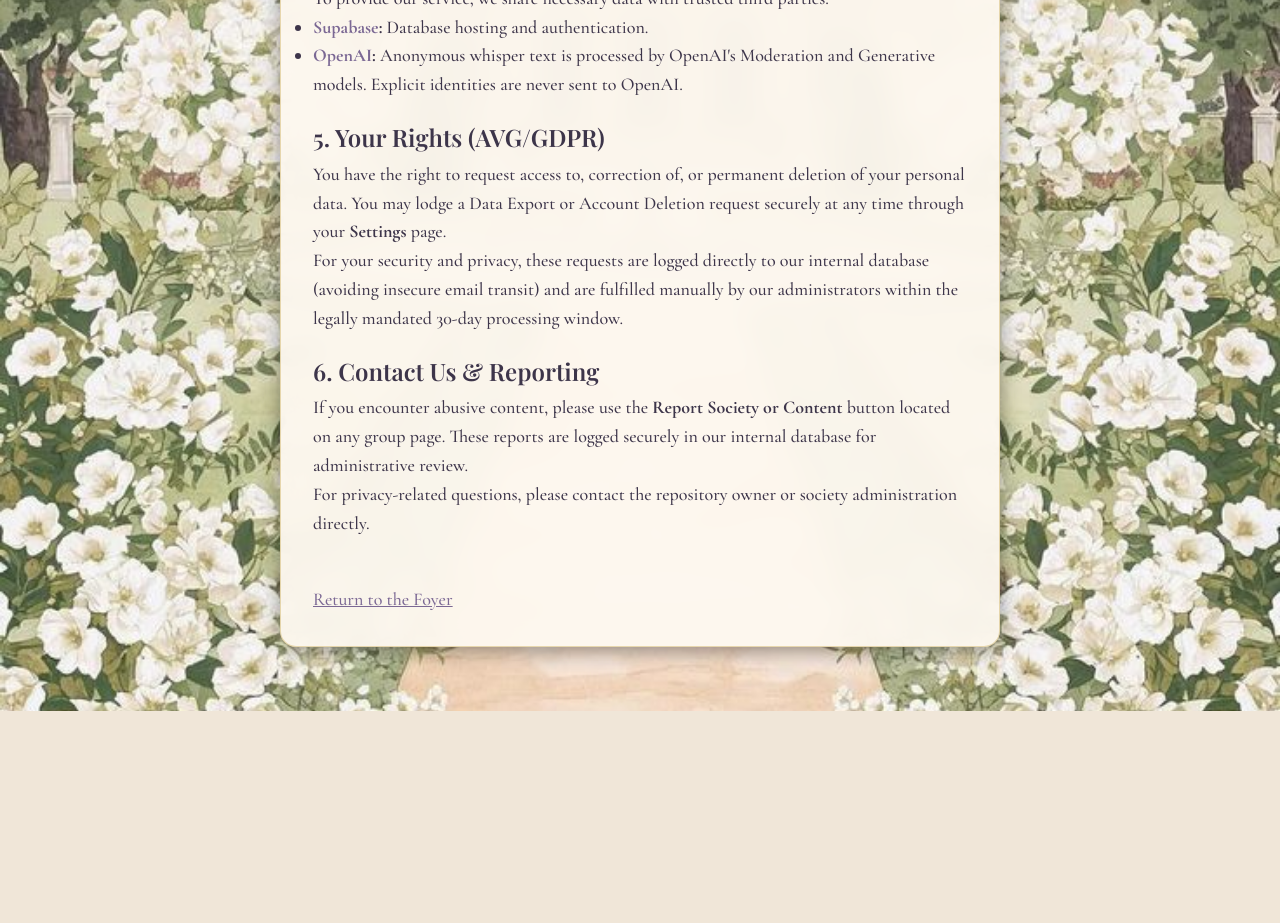
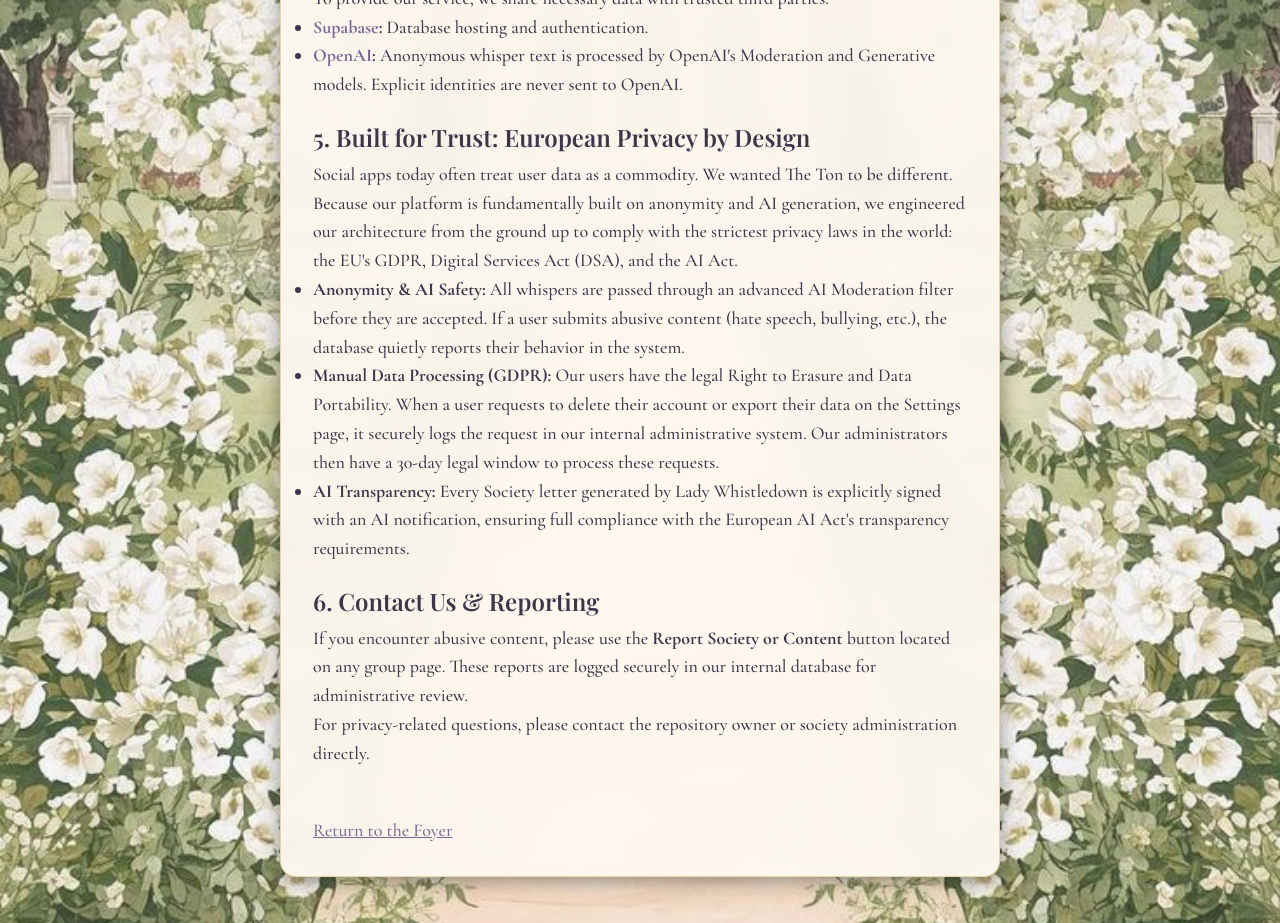
Before and after one commit to zencodess/the_ton, a Next.js app: page /privacy in a window 1280 px wide. Shown: the part 840-1763 px from the top of the page. Before the commit the page ends 1551 px from the top, so only its background shows below. Built offline with nearby package versions, Linux system fonts and the light colour scheme; no server answers; a web font is replaced by a local one.

Commit message:
fix(api,legal): resolve letter generation unique constraint crash and add european privacy sections to legal pages

```diff
--- a/src/app/api/generate/route.ts
+++ b/src/app/api/generate/route.ts
@@ -10,9 +10,9 @@ export async function POST(req: Request) {
     try {
         const supabase = await createClient();
 
-        // 0. Authorization check: Admin email session OR Secret Cron Header (Service Role Key)
-        const cronSecret = req.headers.get('x-cron-secret');
-        const isCronAuth = cronSecret === process.env.SUPABASE_SERVICE_ROLE_KEY;
+        // 0. Authorization check: Admin email session OR Vercel Cron Secret
+        const cronSecret = req.headers.get('authorization');
+        const isCronAuth = cronSecret === `Bearer ${process.env.CRON_SECRET}`;
 
         const { data: userData } = await supabase.auth.getUser();
         const isAdminAuth = userData.user?.email === process.env.ADMIN_EMAIL;
@@ -117,8 +117,9 @@ CRITICAL RULES AND GUARDRAILS:
             return NextResponse.json({ error: 'OpenAI returned an empty response' }, { status: 500 });
         }
 
-        // 3. Save generated letter (one per group per day — protected by unique constraint)
-        const todayUrl = new Date().toISOString().split('T')[0];
+        // 3. Save generated letter
+        // We append the current time to todayUrl to avoid unique constraint crashes if the admin tests multiple times in one day
+        const todayUrl = new Date().toISOString();
         const insertedLetterId = crypto.randomUUID();
 
         const { error: insertError } = await supabase
--- a/src/app/privacy/page.tsx
+++ b/src/app/privacy/page.tsx
@@ -40,9 +40,13 @@ export default function PrivacyPolicy() {
                         <li><strong><a href="https://openai.com/" target="_blank" rel="noopener noreferrer" style={{ color: 'var(--wisteria)' }}>OpenAI</a>:</strong> Anonymous whisper text is processed by OpenAI's Moderation and Generative models. Explicit identities are never sent to OpenAI.</li>
                     </ul>
 
-                    <h2 className="text-display" style={{ fontSize: '1.5rem', marginTop: 'var(--space-lg)', marginBottom: 'var(--space-sm)' }}>5. Your Rights (AVG/GDPR)</h2>
-                    <p>You have the right to request access to, correction of, or permanent deletion of your personal data. You may lodge a Data Export or Account Deletion request securely at any time through your <strong>Settings</strong> page.</p>
-                    <p>For your security and privacy, these requests are logged directly to our internal database (avoiding insecure email transit) and are fulfilled manually by our administrators within the legally mandated 30-day processing window.</p>
+                    <h2 className="text-display" style={{ fontSize: '1.5rem', marginTop: 'var(--space-lg)', marginBottom: 'var(--space-sm)' }}>5. Built for Trust: European Privacy by Design</h2>
+                    <p>Social apps today often treat user data as a commodity. We wanted The Ton to be different. Because our platform is fundamentally built on anonymity and AI generation, we engineered our architecture from the ground up to comply with the strictest privacy laws in the world: the EU's GDPR, Digital Services Act (DSA), and the AI Act.</p>
+                    <ul>
+                        <li><strong>Anonymity & AI Safety:</strong> All whispers are passed through an advanced AI Moderation filter before they are accepted. If a user submits abusive content (hate speech, bullying, etc.), the database quietly reports their behavior in the system.</li>
+                        <li><strong>Manual Data Processing (GDPR):</strong> Our users have the legal Right to Erasure and Data Portability. When a user requests to delete their account or export their data on the Settings page, it securely logs the request in our internal administrative system. Our administrators then have a 30-day legal window to process these requests.</li>
+                        <li><strong>AI Transparency:</strong> Every Society letter generated by Lady Whistledown is explicitly signed with an AI notification, ensuring full compliance with the European AI Act's transparency requirements.</li>
+                    </ul>
 
                     <h2 className="text-display" style={{ fontSize: '1.5rem', marginTop: 'var(--space-lg)', marginBottom: 'var(--space-sm)' }}>6. Contact Us & Reporting</h2>
                     <p>If you encounter abusive content, please use the <strong>Report Society or Content</strong> button located on any group page. These reports are logged securely in our internal database for administrative review.</p>
```
Also changed, not shown: src/app/terms/page.tsx (+9 -1 lines).
